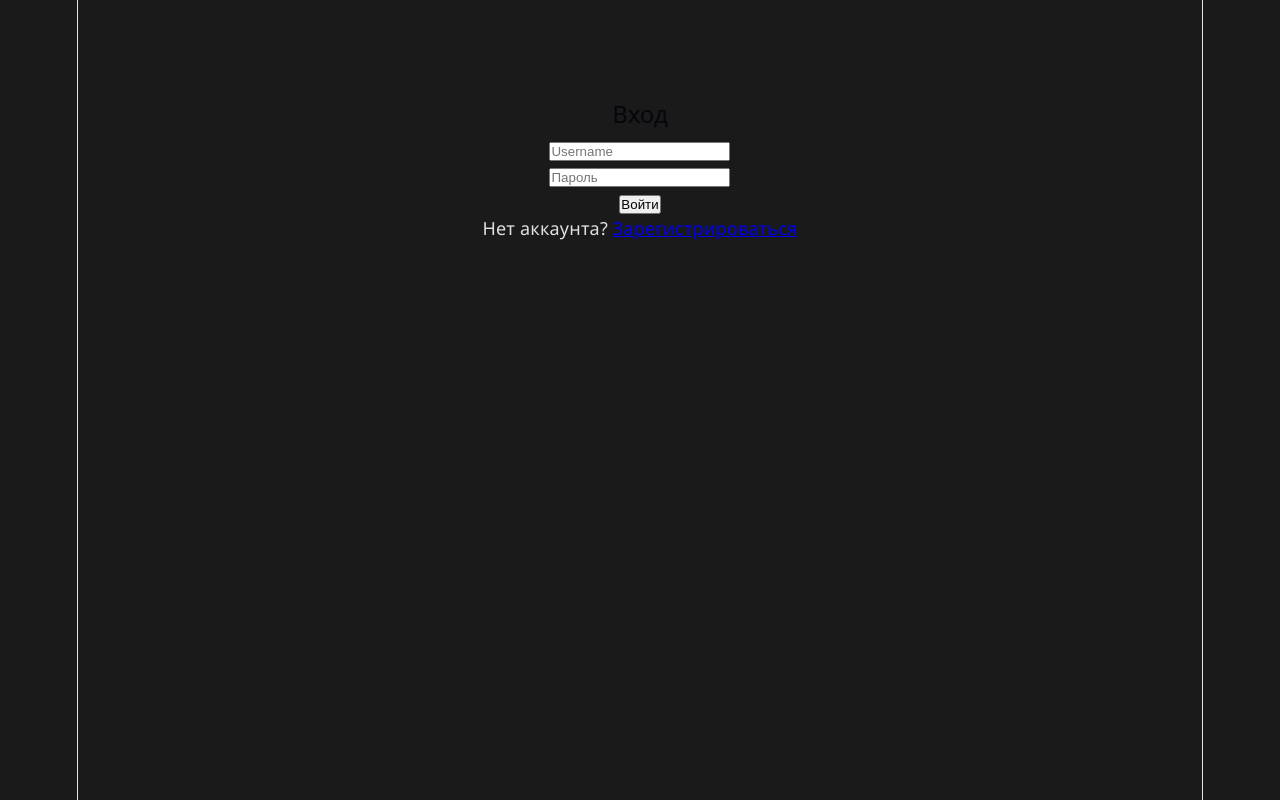
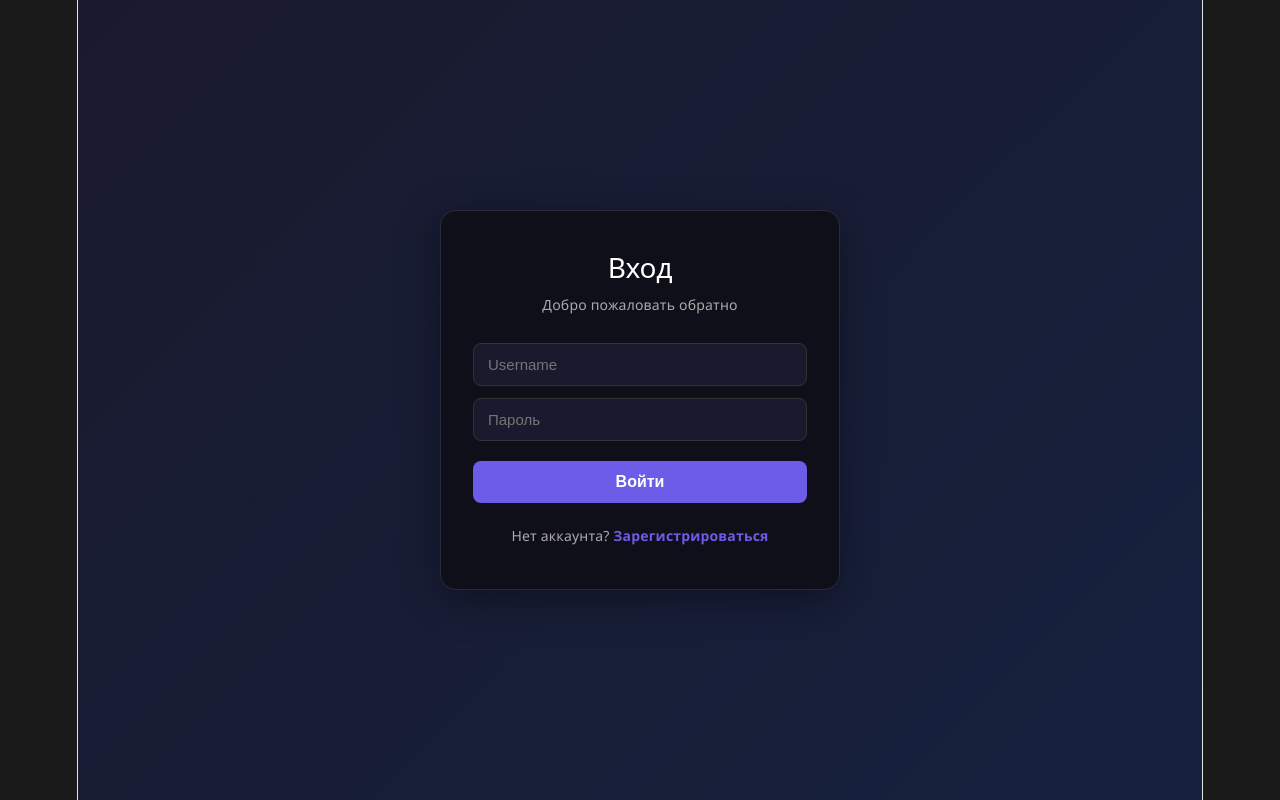
Before and after one commit to Abandrozd/ai-something, a React (Vite) app in the folder frontend/: page /login in a window 1280 px wide. Built offline with nearby package versions, Linux system fonts and the light colour scheme.

Commit message:
add login and register form

```diff
--- a/frontend/src/pages/Login.jsx
+++ b/frontend/src/pages/Login.jsx
@@ -1,6 +1,7 @@
 import { useState } from "react";
 import { useNavigate } from "react-router-dom";
 import { setTokens } from "../api";
+import "./css/Login.css";
 
 export default function Login() {
   const [username, setUsername] = useState("");
@@ -22,9 +23,7 @@ export default function Login() {
         body: formData,
       });
 
-      if (!res.ok) {
-        throw new Error("Неверный логин или пароль");
-      }
+      if (!res.ok) throw new Error("Неверный логин или пароль");
 
       const data = await res.json();
       setTokens(data.access_token, data.refresh_token);
@@ -35,30 +34,38 @@ export default function Login() {
   };
 
   return (
-    <div style={{ maxWidth: 400, margin: "100px auto" }}>
-      <h2>Вход</h2>
-      <form onSubmit={handleSubmit}>
+    <div className="login-container">
+      <div className="login-card">
+        <h2 className="login-title">Вход</h2>
+        <p className="login-subtitle">Добро пожаловать обратно</p>
+
+        <form onSubmit={handleSubmit} className="login-form">
           <input
+            className="login-input"
             placeholder="Username"
             value={username}
             onChange={(e) => setUsername(e.target.value)}
             required
           />
-        <br />
           <input
+            className="login-input"
             type="password"
             placeholder="Пароль"
             value={password}
             onChange={(e) => setPassword(e.target.value)}
             required
           />
-        <br />
-        <button type="submit">Войти</button>
+          <button className="login-button" type="submit">
+            Войти
+          </button>
         </form>
-      {error && <p style={{ color: "red" }}>{error}</p>}
-      <p>
+
+        {error && <p className="login-error">{error}</p>}
+
+        <p className="login-footer">
           Нет аккаунта? <a href="/register">Зарегистрироваться</a>
         </p>
       </div>
+    </div>
   );
 }
--- a/frontend/src/pages/Register.jsx
+++ b/frontend/src/pages/Register.jsx
@@ -1,5 +1,6 @@
 import { useState } from "react";
 import { useNavigate } from "react-router-dom";
+import "./css/Register.css";
 
 export default function Register() {
   const [username, setUsername] = useState("");
@@ -16,7 +17,12 @@ export default function Register() {
       const res = await fetch("http://127.0.0.1:8000/users/", {
         method: "POST",
         headers: { "Content-Type": "application/json" },
-        body: JSON.stringify({ username, email, password, role: "guest" }),
+        body: JSON.stringify({
+          username,
+          email,
+          password,
+          role: "guest",
+        }),
       });
 
       if (!res.ok) {
@@ -31,38 +37,46 @@ export default function Register() {
   };
 
   return (
-    <div style={{ maxWidth: 400, margin: "100px auto" }}>
-      <h2>Регистрация</h2>
-      <form onSubmit={handleSubmit}>
+    <div className="register-container">
+      <div className="register-card">
+        <h2 className="register-title">Регистрация</h2>
+        <p className="register-subtitle">Создайте аккаунт</p>
+
+        <form onSubmit={handleSubmit} className="register-form">
           <input
+            className="register-input"
             placeholder="Username"
             value={username}
             onChange={(e) => setUsername(e.target.value)}
             required
           />
-        <br />
           <input
+            className="register-input"
             type="email"
             placeholder="Email"
             value={email}
             onChange={(e) => setEmail(e.target.value)}
             required
           />
-        <br />
           <input
+            className="register-input"
             type="password"
             placeholder="Пароль"
             value={password}
             onChange={(e) => setPassword(e.target.value)}
             required
           />
-        <br />
-        <button type="submit">Зарегистрироваться</button>
+          <button className="register-button" type="submit">
+            Зарегистрироваться
+          </button>
         </form>
-      {error && <p style={{ color: "red" }}>{error}</p>}
-      <p>
+
+        {error && <p className="register-error">{error}</p>}
+
+        <p className="register-footer">
           Уже есть аккаунт? <a href="/login">Войти</a>
         </p>
       </div>
+    </div>
   );
 }
--- /dev/null
+++ b/frontend/src/pages/css/Login.css
@@ -0,0 +1,87 @@
+.login-container {
+  min-height: 100vh;
+  display: flex;
+  align-items: center;
+  justify-content: center;
+  background: linear-gradient(135deg, #1a1a2e 0%, #16213e 100%);
+}
+
+.login-card {
+  background: #0f0f1a;
+  padding: 40px 32px;
+  border-radius: 16px;
+  width: 100%;
+  max-width: 400px;
+  box-shadow: 0 10px 40px rgba(0, 0, 0, 0.4);
+  border: 1px solid #2a2a40;
+}
+
+.login-title {
+  margin: 0 0 8px;
+  font-size: 28px;
+  color: #fff;
+  text-align: center;
+}
+
+.login-subtitle {
+  margin: 0 0 24px;
+  color: #aaa;
+  text-align: center;
+  font-size: 14px;
+}
+
+.login-form {
+  display: flex;
+  flex-direction: column;
+  gap: 12px;
+}
+
+.login-input {
+  padding: 12px 14px;
+  border-radius: 8px;
+  border: 1px solid #333;
+  background: #1a1a2e;
+  color: #fff;
+  font-size: 15px;
+  outline: none;
+}
+
+.login-input:focus {
+  border-color: #6c5ce7;
+}
+
+.login-button {
+  margin-top: 8px;
+  padding: 12px;
+  border-radius: 8px;
+  border: none;
+  background: #6c5ce7;
+  color: #fff;
+  font-size: 16px;
+  cursor: pointer;
+  font-weight: 600;
+}
+
+.login-button:hover {
+  background: #5b4cdb;
+}
+
+.login-error {
+  color: #ff6b6b;
+  text-align: center;
+  margin-top: 12px;
+  font-size: 14px;
+}
+
+.login-footer {
+  margin-top: 20px;
+  text-align: center;
+  color: #aaa;
+  font-size: 14px;
+}
+
+.login-footer a {
+  color: #6c5ce7;
+  text-decoration: none;
+  font-weight: 600;
+}
--- /dev/null
+++ b/frontend/src/pages/css/Register.css
@@ -0,0 +1,87 @@
+.register-container {
+  min-height: 100vh;
+  display: flex;
+  align-items: center;
+  justify-content: center;
+  background: linear-gradient(135deg, #1a1a2e 0%, #16213e 100%);
+}
+
+.register-card {
+  background: #0f0f1a;
+  padding: 40px 32px;
+  border-radius: 16px;
+  width: 100%;
+  max-width: 400px;
+  box-shadow: 0 10px 40px rgba(0, 0, 0, 0.4);
+  border: 1px solid #2a2a40;
+}
+
+.register-title {
+  margin: 0 0 8px;
+  font-size: 28px;
+  color: #fff;
+  text-align: center;
+}
+
+.register-subtitle {
+  margin: 0 0 24px;
+  color: #aaa;
+  text-align: center;
+  font-size: 14px;
+}
+
+.register-form {
+  display: flex;
+  flex-direction: column;
+  gap: 12px;
+}
+
+.register-input {
+  padding: 12px 14px;
+  border-radius: 8px;
+  border: 1px solid #333;
+  background: #1a1a2e;
+  color: #fff;
+  font-size: 15px;
+  outline: none;
+}
+
+.register-input:focus {
+  border-color: #6c5ce7;
+}
+
+.register-button {
+  margin-top: 8px;
+  padding: 12px;
+  border-radius: 8px;
+  border: none;
+  background: #6c5ce7;
+  color: #fff;
+  font-size: 16px;
+  cursor: pointer;
+  font-weight: 600;
+}
+
+.register-button:hover {
+  background: #5b4cdb;
+}
+
+.register-error {
+  color: #ff6b6b;
+  text-align: center;
+  margin-top: 12px;
+  font-size: 14px;
+}
+
+.register-footer {
+  margin-top: 20px;
+  text-align: center;
+  color: #aaa;
+  font-size: 14px;
+}
+
+.register-footer a {
+  color: #6c5ce7;
+  text-decoration: none;
+  font-weight: 600;
+}
```
Also changed, not shown: 1 other file (tests, documents, lock files or other folders). Lines whose indentation alone changed are shown as unchanged.
